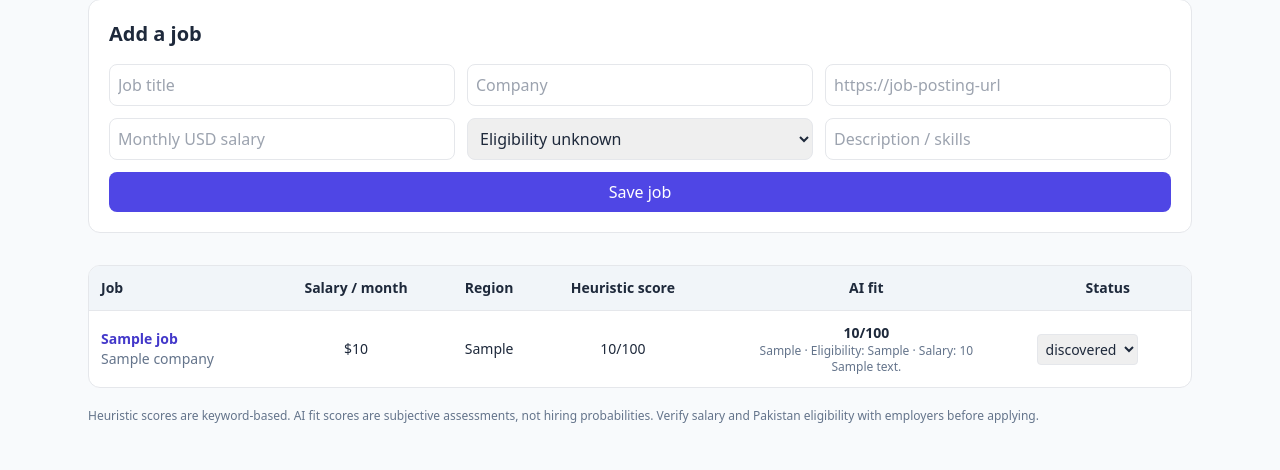
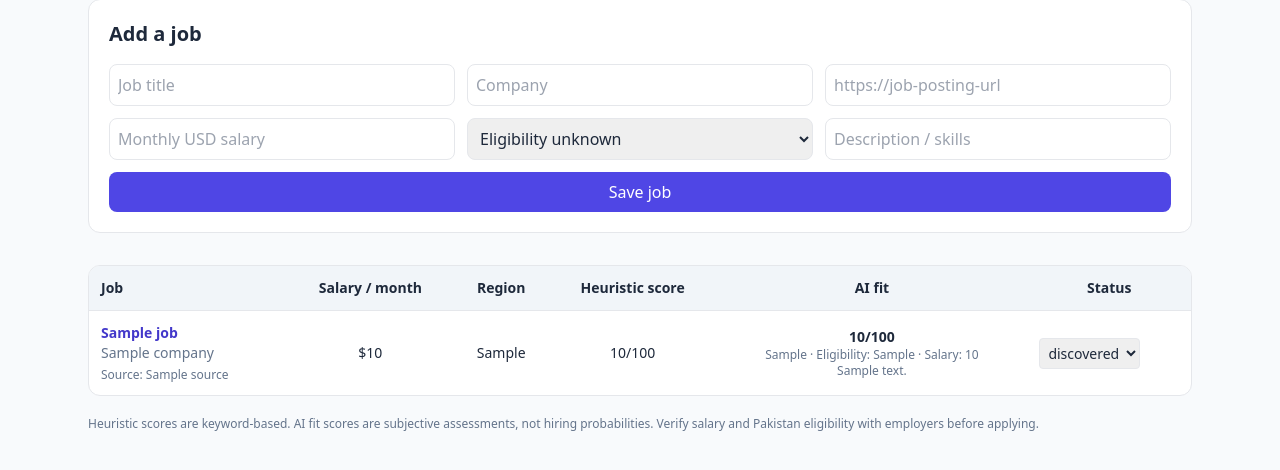
Before and after one commit to usama1987/jobhunter-ai, a FastAPI app: template app/templates/index.html in a window 1280 px wide. Shown: the part 263-733 px from the top of the page. Run offline with FastAPI, Linux system fonts and the light colour scheme; the template is opened without the code that fills it: most values are stand-ins (such as "Sample title", 1, 10 or a date in 2020); some libraries are stand-ins or nearby versions.

Commit message:
Stage 4: integrate sources into CLI, DB and dashboard

```diff
--- a/app/templates/index.html
+++ b/app/templates/index.html
@@ -19,7 +19,7 @@
 </form></section>
 <section class="bg-white rounded-xl border overflow-x-auto"><table class="w-full text-sm">
 <thead class="bg-slate-100"><tr><th class="text-left p-3">Job</th><th class="p-3">Salary / month</th><th class="p-3">Region</th><th class="p-3">Heuristic score</th><th class="p-3">AI fit</th><th class="p-3">Status</th></tr></thead>
-<tbody>{% for job in jobs %}<tr class="border-t"><td class="p-3"><a href="{{job.url}}" target="_blank" rel="noopener noreferrer" class="font-semibold text-indigo-700">{{job.title}}</a><div class="text-slate-500">{{job.company}}</div></td>
+<tbody>{% for job in jobs %}<tr class="border-t"><td class="p-3"><a href="{{job.url}}" target="_blank" rel="noopener noreferrer" class="font-semibold text-indigo-700">{{job.title}}</a><div class="text-slate-500">{{job.company}}</div>{% if job.source == "Himalayas" and job.source_url %}<div class="text-xs mt-1">Source: <a class="text-indigo-600 underline" href="{{job.source_url}}" target="_blank" rel="noopener noreferrer">Himalayas</a></div>{% elif job.source %}<div class="text-xs text-slate-500 mt-1">Source: {{job.source}}</div>{% endif %}</td>
 <td class="p-3 text-center">{{'$' ~ job.salary_monthly if job.salary_monthly is not none else 'Unknown'}}</td><td class="p-3 text-center">{{job.remote_region}}</td><td class="p-3 text-center">{{job.score}}/100</td><td class="p-3 text-center">{% if job.ai_score is not none %}<strong>{{job.ai_score}}/100</strong><div class="text-xs text-slate-500">{{job.ai_verdict}} · Eligibility: {{job.ai_eligibility}} · Salary: {{job.ai_salary_fit}}</div><div class="text-xs text-slate-500 max-w-xs">{{job.ai_summary}}</div>{% else %}<span class="text-slate-400">Not assessed</span>{% endif %}</td>
 <td class="p-3"><form method="post" action="/jobs/{{job.id}}/status"><select name="status" onchange="this.form.submit()" class="border rounded p-1">{% for status in ['discovered','shortlisted','applied','interview','rejected','offer'] %}<option value="{{status}}" {% if job.status==status %}selected{% endif %}>{{status}}</option>{% endfor %}</select></form></td></tr>
 {% else %}<tr><td colspan="6" class="p-8 text-center text-slate-500">No jobs yet. Add your first opportunity above.</td></tr>{% endfor %}</tbody></table></section>
```
